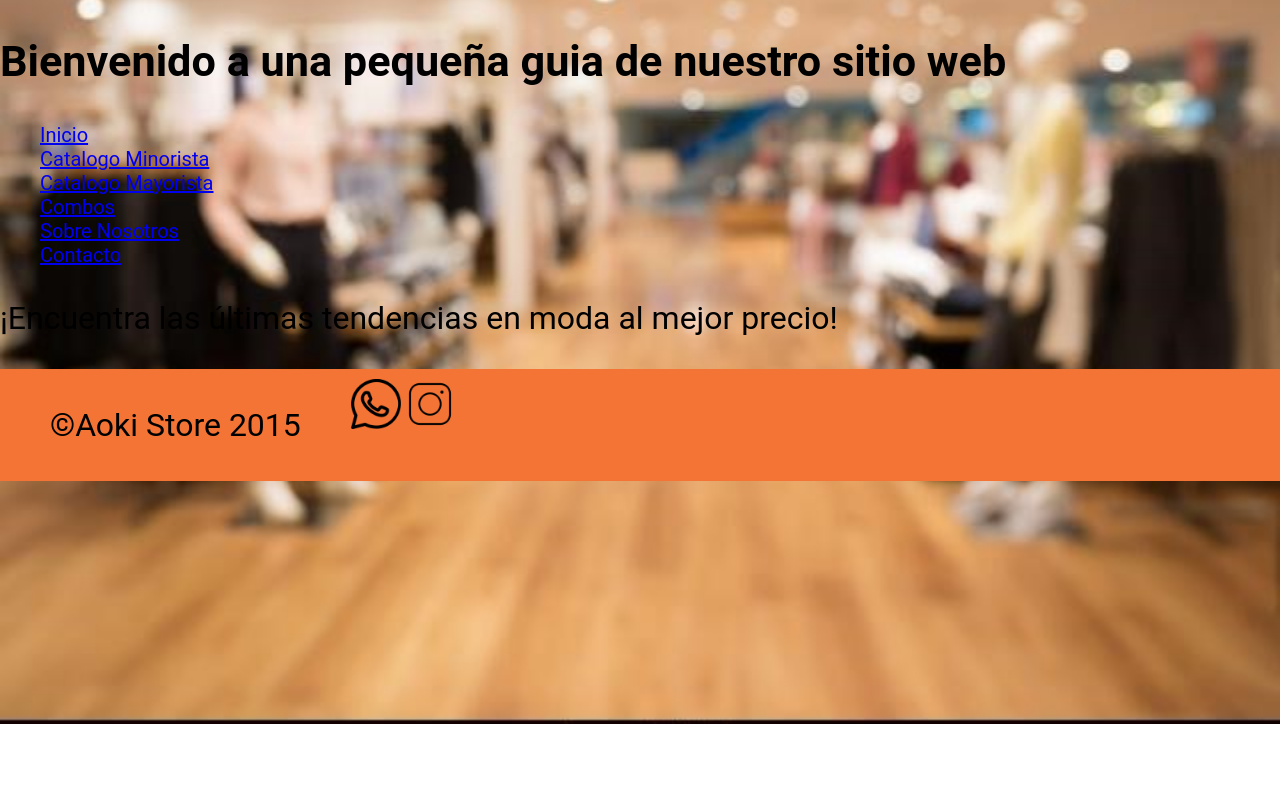
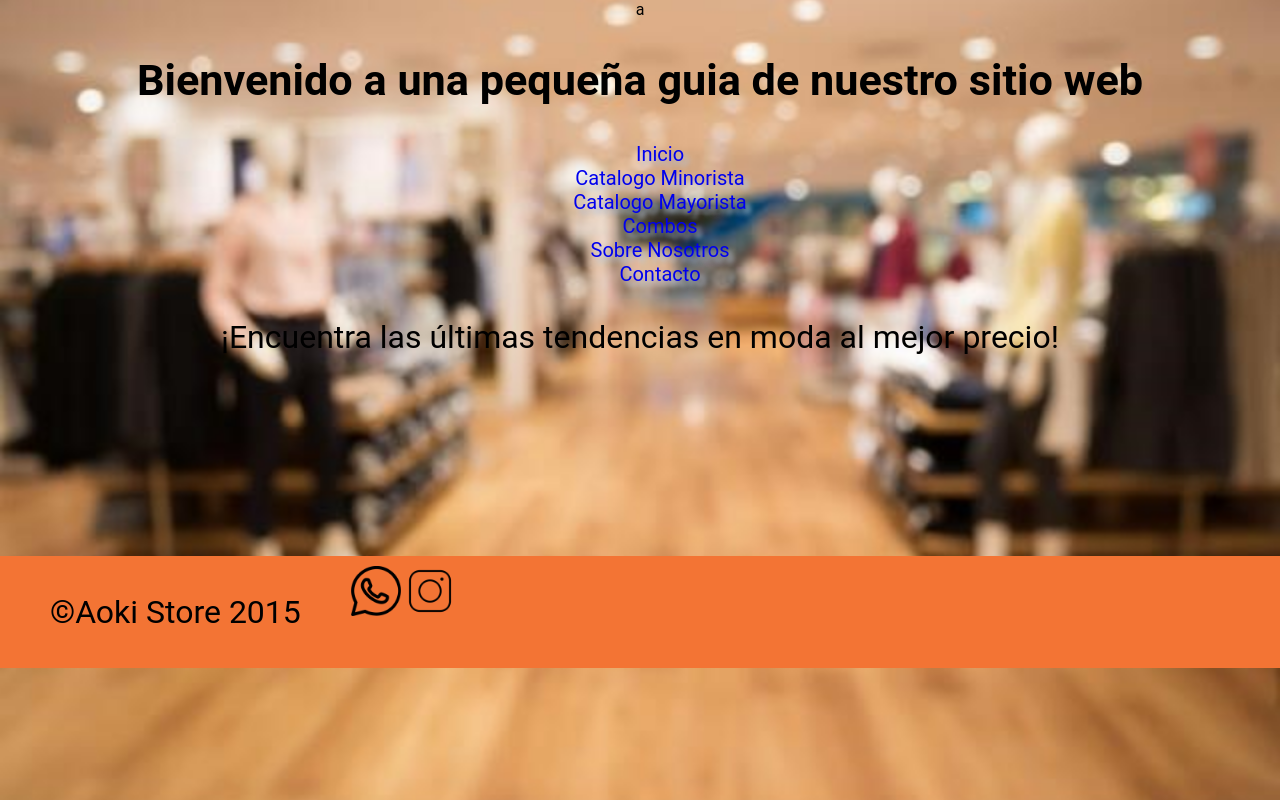
Before and after one commit to oscarpinadev/PreEntrega2-PinaQuinteros, a website: page pages/indice.html in a window 1280 px wide. Drawn offline with Linux system fonts and the light colour scheme.

Commit message:
actualizado

```diff
--- a/pages/indice.html
+++ b/pages/indice.html
@@ -8,10 +8,8 @@
     <title>AOKI STORE</title>
 </head>
 <body class="indice">
-  <header>
-
-  </header>
-  <h2>Bienvenido a una pequeña guia de nuestro sitio web</h2>
+  a
+  <h2 class="Titulo-Arriba">Bienvenido a una pequeña guia de nuestro sitio web</h2>
   <nav>
     <ul>
       <li><a href="/index.html">Inicio</a></li>
@@ -23,7 +21,7 @@
     </ul>
   </nav>
 
-  <p>¡Encuentra las últimas tendencias en moda al mejor precio!</p>
+  <p class="Titulo-Debajo">¡Encuentra las últimas tendencias en moda al mejor precio!</p>
   <footer>
     <div class="abajo">
         <div class="Fin">
--- a/scss/style.scss
+++ b/scss/style.scss
@@ -168,6 +168,15 @@ button {
 	padding-top: 10px;
 
 }
+a{
+	text-decoration: none;
+	text-shadow: 5px 5px 5px rgb(182, 198, 221);
+	&:visited {
+		color: #000;
+
+	}
+}
+
 .Frente-Principal {
 	background-image: url("/img/fotoderopa.jpg");
 	background-repeat: no-repeat;
@@ -184,9 +193,16 @@ button {
 .abajo {
 	display: flex;
 	background-color: rgb(243, 116, 52);
+    margin-top: 200px;
 }
+
+
 .Fin {
 	padding: 5px 50px;
+
+}
+.indice{
+	text-align: center;
 }
 .card {
 	margin: 7px 45px;
```
Also changed, not shown: index.html (+3 -3 lines), pages/sobrenosotros.html (+1 -1 lines), css/estilocoder.css, 1 other file.
